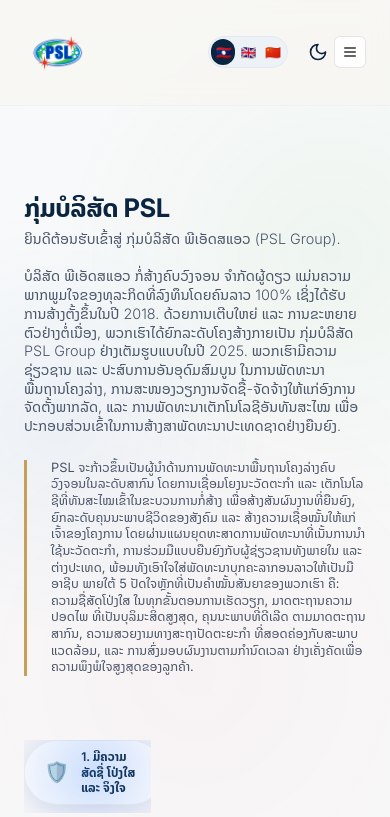
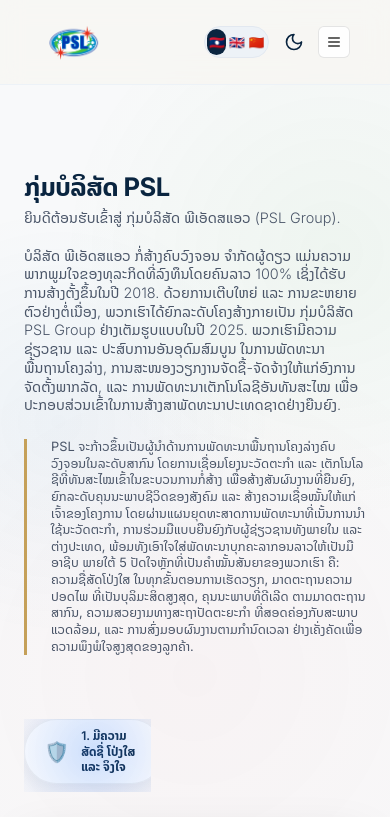
Before and after one commit to ItwithYou/PSL-Group, a website: page index.html in a window 390 px wide. Shown: the top 817 px of the page. Drawn offline with Linux system fonts and the light colour scheme; no server answers.

Commit message:
Refactor mobile header to use Flexbox to fix overlapping controls

```diff
--- a/style.css
+++ b/style.css
@@ -3830,29 +3830,52 @@ html, body {
 }
 
 @media (max-width: 768px) {
-    /* Position the dock container in the header */
+    /* Position the header items using flex flow on mobile to prevent overlapping */
+    .header-container {
+        display: flex !important;
+        justify-content: flex-end !important;
+        align-items: center !important;
+        padding: 0.5rem 1rem !important;
+    }
+
+    .brand-logo {
+        position: relative !important;
+        left: 0 !important;
+        top: auto !important;
+        transform: none !important;
+        margin-right: auto !important; /* Push the other items to the right */
+        order: 1 !important;
+    }
+
+    .header-controls {
+        position: relative !important;
+        right: 0 !important;
+        top: auto !important;
+        transform: none !important;
+        gap: 0.5rem !important;
+        order: 2 !important;
+    }
+
     .dock-container {
-        position: absolute !important;
-        top: 50% !important;
+        position: relative !important;
         right: 0 !important;
+        top: auto !important;
         bottom: auto !important;
         left: auto !important;
-        transform: translateY(-50%) !important;
+        transform: none !important;
         width: auto !important;
         padding: 0 !important;
         z-index: 9999 !important;
         display: flex;
         flex-direction: column;
         align-items: flex-end;
-    }
-
-    .header-controls {
-        right: 50px !important;
-        gap: 0.8rem !important; /* Slightly reduce gap to fit on small screens */
+        order: 3 !important;
+        margin-left: 0.5rem !important;
     }
 
     .lang-switch-toggle {
-        width: 80px !important; /* Smaller on mobile if needed */
+        width: auto !important;
+        min-width: 65px !important;
     }
 
     .mobile-dock-toggle {
```
